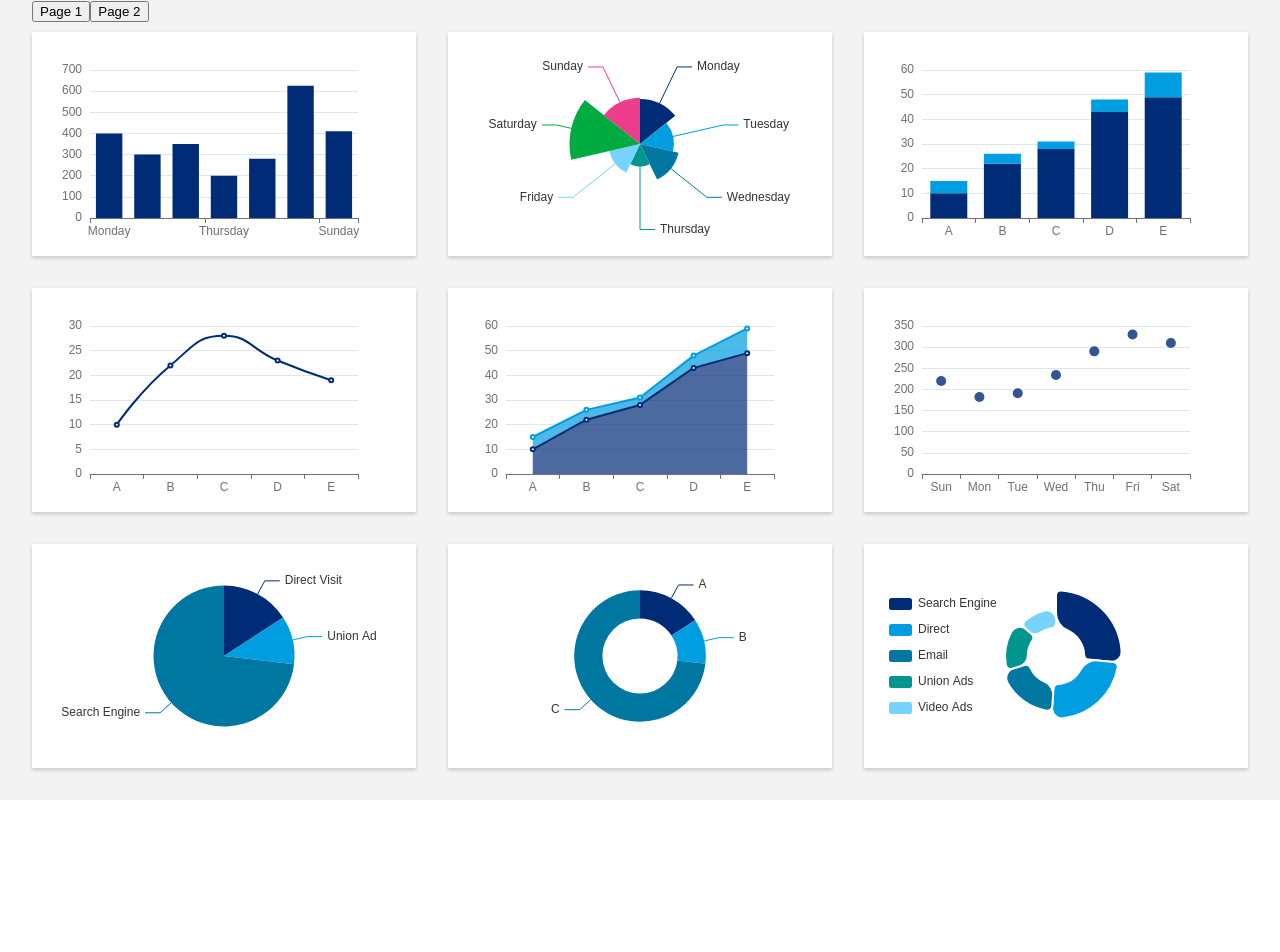
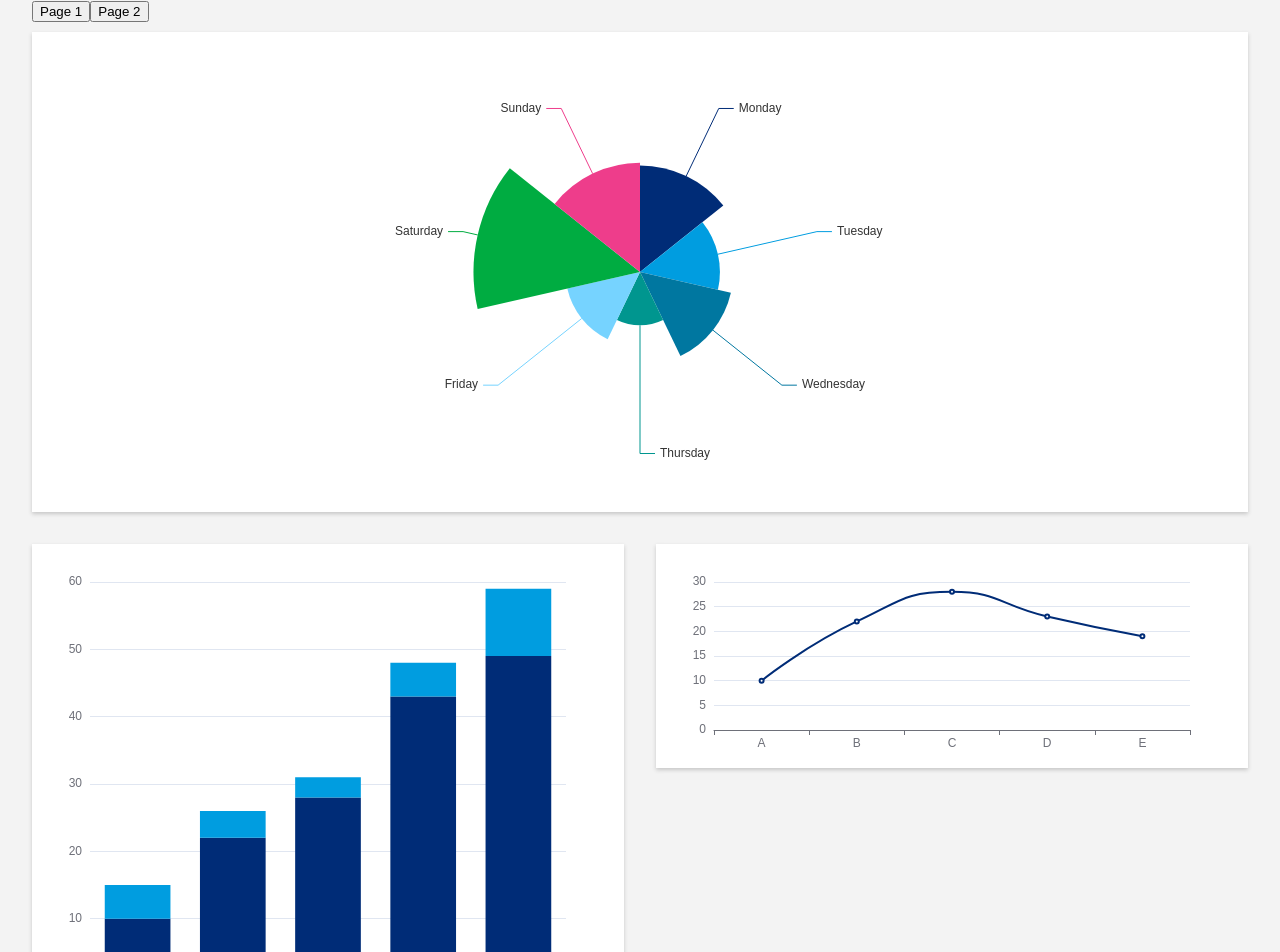
Before and after one commit to SimonGraham86/chart-example, a React (Create React App) app: page /Page-2 in a window 1280 px wide. Shown: the top 952 px of the page. Before the commit the page ends 800 px from the top, so only its background shows below. Built offline with nearby package versions, Linux system fonts and the light colour scheme.

Commit message:
Made changes to second page

```diff
--- a/src/App.module.css
+++ b/src/App.module.css
@@ -6,5 +6,6 @@
 }
 
 .selected button {
-    color:green;
+    color:white;
+    background-color: blueviolet;
 }
--- a/src/pages/Page2.js
+++ b/src/pages/Page2.js
@@ -6,7 +6,19 @@ import ReactEcharts from "echarts-for-react";
 const Page2 = () => {
     return (
         <div className={styles.page}>
-            {options.map((option) =>
+            <Card className={styles.containerLarge}>
+                <ReactEcharts
+                    option={options[0]}
+                    style={{ width: "100%", height: "100%" }}
+                ></ReactEcharts>
+            </Card>
+            <Card className={styles.containerMedium}>
+                <ReactEcharts
+                    option={options[1]}
+                    style={{ width: "100%", height: "100%" }}
+                ></ReactEcharts>
+            </Card>
+            {options.slice(2).map((option) =>
                 <Card className={styles.container}>
                     <ReactEcharts
                         option={option}
--- a/src/pages/chartOptions2.js
+++ b/src/pages/chartOptions2.js
@@ -1,27 +1,4 @@
 const options = [
-    {
-        grid: { top: 20, right: 40, bottom: 20, left: 40 },
-        xAxis: {
-            type: "category",
-            data: ["Monday", "Tuesday", "Wednesday", "Thursday", "Friday", "Saturday", "Sunday"]
-        },
-        yAxis: {
-            type: "value"
-        },
-        series: [
-            {
-                data: [400, 300, 350, 200, 280, 625, 410],
-                type: "bar",
-                smooth: true
-            }
-        ],
-        tooltip: {
-            trigger: "axis"
-        },
-        color: [
-            '#002C77'
-        ]
-    },
     {
         series: [
             {
@@ -147,84 +124,6 @@ const options = [
         ]
     },
     {
-        grid: { top: 20, right: 40, bottom: 20, left: 40 },
-        xAxis: {
-            data: ['Sun', 'Mon', 'Tue', 'Wed', 'Thu', 'Fri', 'Sat']
-        },
-        yAxis: {},
-        series: [
-            {
-                type: 'scatter',
-                data: [220, 182, 191, 234, 290, 330, 310]
-            }
-        ],
-        tooltip: {
-            trigger: "axis"
-        },
-        color: [
-            '#002C77'
-        ]
-    },
-    {
-        series: [
-            {
-                type: 'pie',
-                data: [
-                    {
-                        value: 335,
-                        name: 'Direct Visit'
-                    },
-                    {
-                        value: 234,
-                        name: 'Union Ad'
-                    },
-                    {
-                        value: 1548,
-                        name: 'Search Engine'
-                    }
-                ]
-            }
-        ],
-        tooltip: {
-            trigger: "item"
-        },
-        color: [
-            '#002C77',
-            '#009DE0',
-            '#0077A0'
-        ]
-    },
-    {
-        series: [
-            {
-                type: 'pie',
-                data: [
-                    {
-                        value: 335,
-                        name: 'A'
-                    },
-                    {
-                        value: 234,
-                        name: 'B'
-                    },
-                    {
-                        value: 1548,
-                        name: 'C'
-                    }
-                ],
-                radius: ['40%', '70%']
-            }
-        ],
-        tooltip: {
-            trigger: "item"
-        },
-        color: [
-            '#002C77',
-            '#009DE0',
-            '#0077A0'
-        ]
-    },
-    {
         tooltip: {
             trigger: 'item'
         },
--- a/src/pages/page.module.css
+++ b/src/pages/page.module.css
@@ -7,8 +7,29 @@
     box-sizing: border-box;
 }
 
+.pageFlex {
+    padding: 32px 0 0 32px;
+	background: #f3f3f3;
+    display:flexbox;
+    flex-wrap: wrap;
+    min-height: 100vh;
+    box-sizing: border-box;
+}
+
 .container {
-    flex: 30%;
+    flex: 31%;
     min-width: 350px;
     height: calc((100vh - 128px) / 3);
 }
+
+.containerLarge {
+    flex: 64%;
+    min-width: 650px;
+    height: calc((((100vh - 128px) / 3) * 2) + 32px);
+}
+
+.containerMedium {
+    flex: 31%;
+    min-width: 350px;
+    height: calc((((100vh - 128px) / 3) * 2) + 32px);
+}
```
